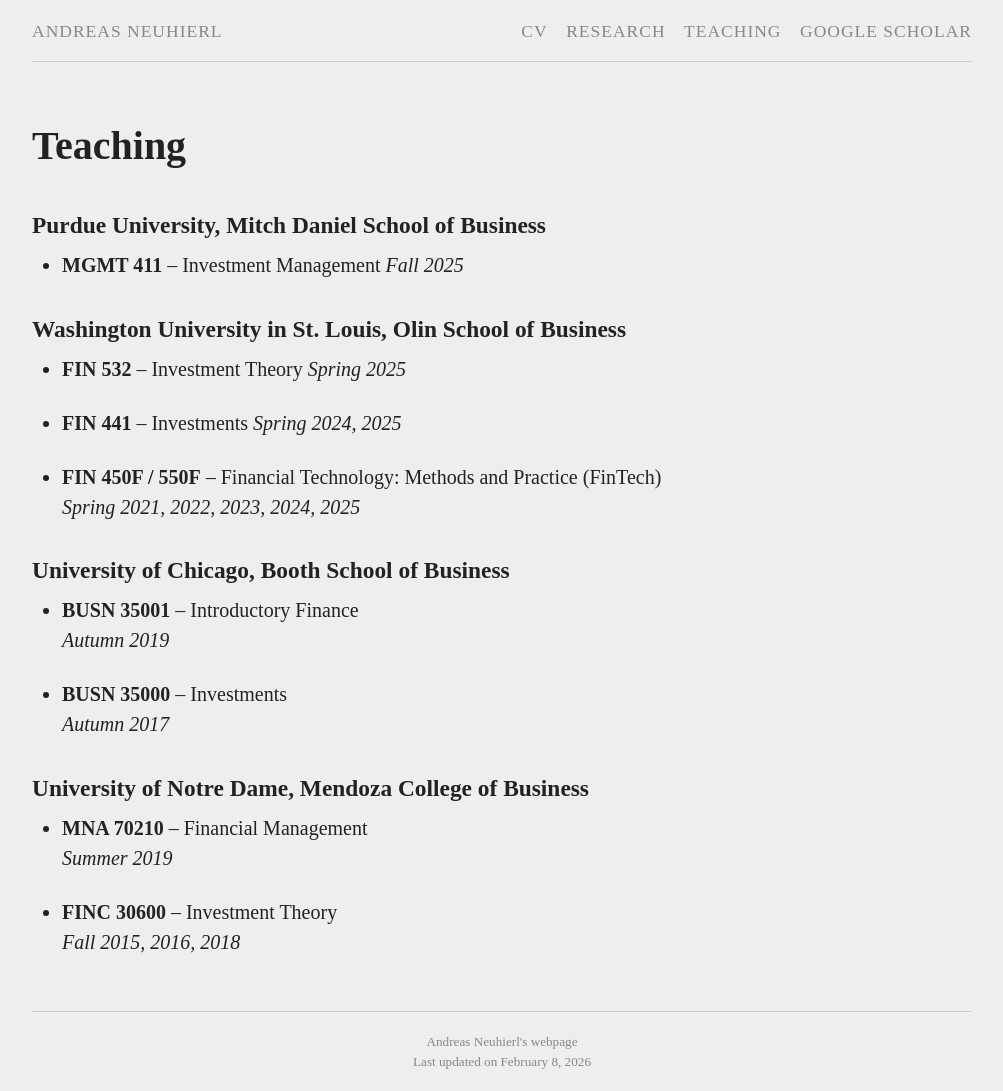
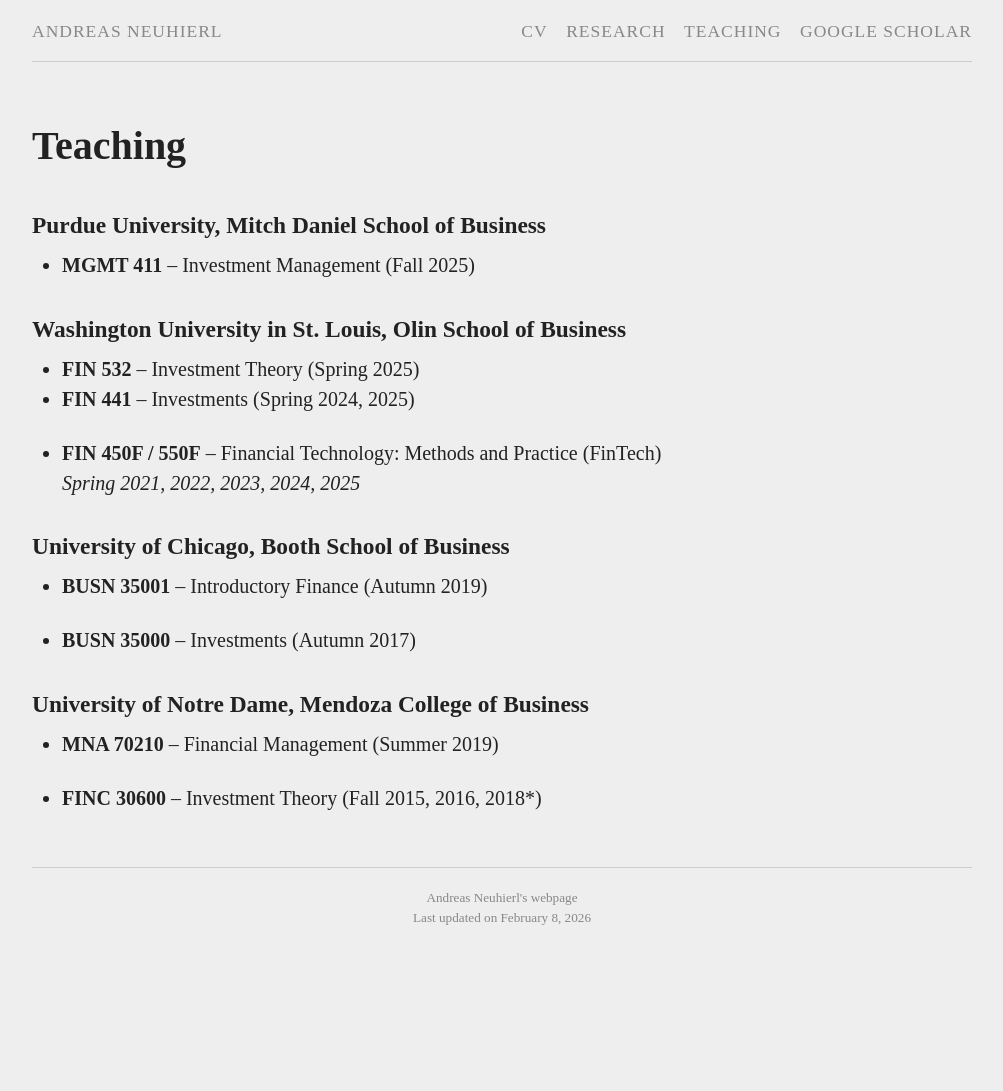
Before and after one commit to aneuhierl/aneuhierl.github.io, a Jekyll site: the page built from teaching.md, in a window 1280 px wide. Shown: the whole page, without its empty margins (138-1141 px from the left). Built offline with Jekyll 4.4.1, drawn with Linux system fonts in a browser that asks for light colours; comment, search, counter and statistics services are not loaded; after the commit the page ends 947 px from its top, so only the background shows below that.

Commit message:
Format course listings with semester information

```diff
--- a/teaching.md
+++ b/teaching.md
@@ -6,17 +6,13 @@
 
 ### Purdue University, Mitch Daniel School of Business
 
-* **MGMT 411** -- Investment Management
-  *Fall 2025*
+* **MGMT 411** -- Investment Management (Fall 2025)
 
 
 ### Washington University in St. Louis, Olin School of Business
 
-* **FIN 532**  -- Investment Theory
-  *Spring 2025*
-
-* **FIN 441**  -- Investments
-  *Spring 2024, 2025*
+* **FIN 532**  -- Investment Theory (Spring 2025)
+* **FIN 441**  -- Investments (Spring 2024, 2025)
 
 * **FIN 450F / 550F**  -- Financial Technology: Methods and Practice (FinTech)
   *Spring 2021, 2022, 2023, 2024, 2025*
@@ -24,16 +20,12 @@
 
 ### University of Chicago, Booth School of Business
 
-* **BUSN 35001** -- Introductory Finance
-  *Autumn 2019*
+* **BUSN 35001** -- Introductory Finance  (Autumn 2019)
 
-* **BUSN 35000** -- Investments
-  *Autumn 2017*
+* **BUSN 35000** -- Investments  (Autumn 2017)
 
 ### University of Notre Dame, Mendoza College of Business
 
-* **MNA 70210** -- Financial Management
-  *Summer 2019*
+* **MNA 70210** -- Financial Management  (Summer 2019)
 
-* **FINC 30600** -- Investment Theory
-  *Fall 2015, 2016, 2018*
+* **FINC 30600** -- Investment Theory   (Fall 2015, 2016, 2018*)
```
